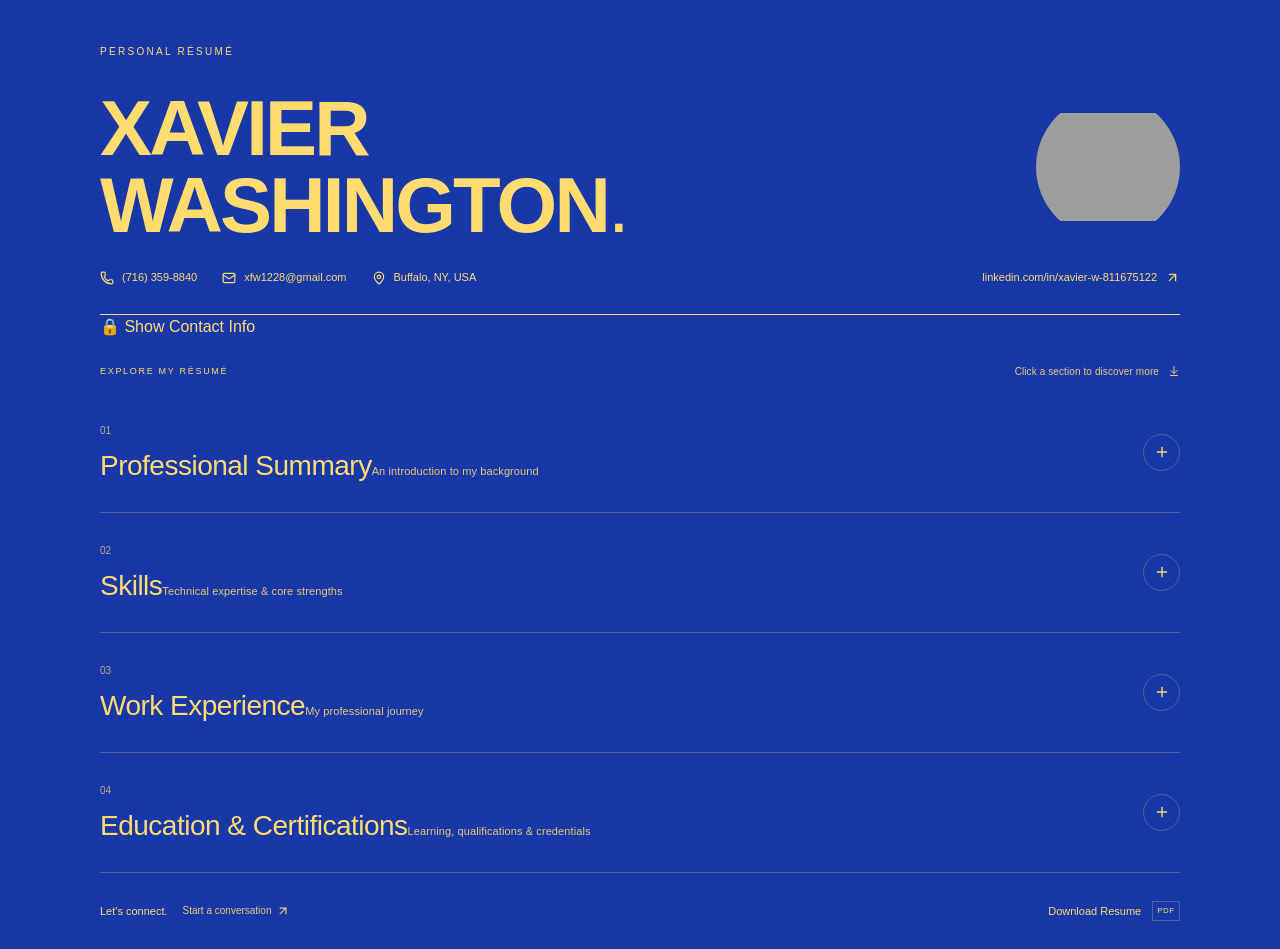
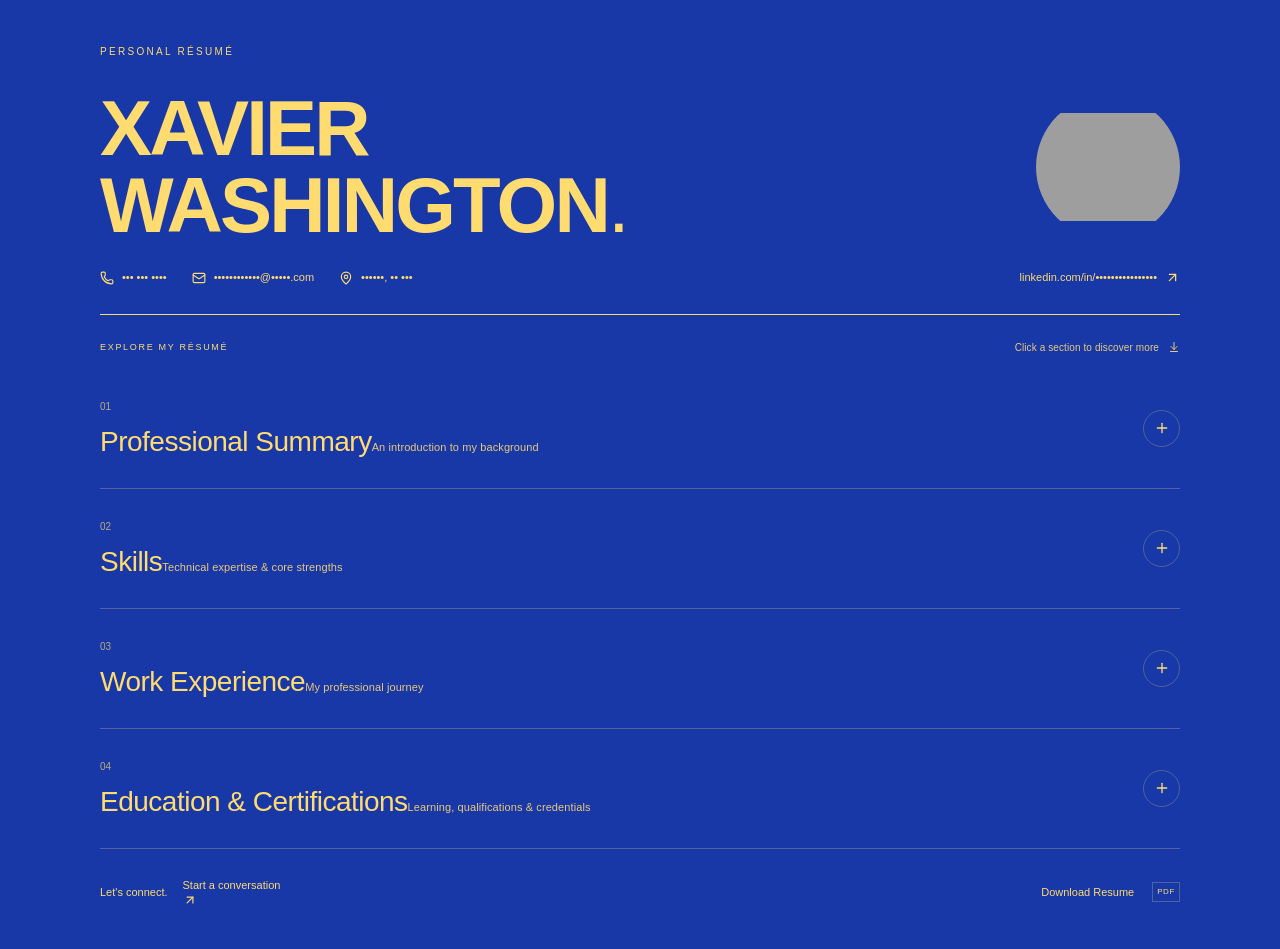
Before and after one commit to Xfw1228/web-resume, a Next.js app: page / in a window 1280 px wide. Built offline with nearby package versions, Linux system fonts and the light colour scheme; grey boxes are pictures that could not be loaded.

Commit message:
Replace personal info with masked placeholders, blur LinkedIn URL, and disable PDF download link

```diff
--- a/components/resume.tsx
+++ b/components/resume.tsx
@@ -37,7 +37,6 @@ function Experience({ title, date, role, points }: { title: string; date: string
 export default function Resume() {
   const dialog = useRef<HTMLDialogElement>(null)
   const [active, setActive] = useState(0)
-  const [showPersonalInfo, setShowPersonalInfo] = useState(false)
 
   function openSection(index: number) {
     setActive(index)
@@ -54,25 +53,18 @@ export default function Resume() {
           <div className="identity"><h1>XAVIER<br />WASHINGTON<span className="name-period">.</span></h1></div>
           <div className="logo-wrap"><img src="https://hebbkx1anhila5yf.public.blob.vercel-storage.com/Untitled%20-%20October%2005%2C%202026%20at%2012.45.35%20%281%29-k36cF2BOD1IlTXecPDRHAtiHQ70Ex" alt="Xavier Washington" /></div>
         </div>
-        <address className={`contact-details ${!showPersonalInfo ? 'blur-personal-info' : ''}`}>
-          <a href="tel:+17163598840" title={showPersonalInfo ? '' : 'Hover to reveal'}><Phone size={14} />(716) 359-8840</a>
-          <a href="mailto:xfw1228@gmail.com" title={showPersonalInfo ? '' : 'Hover to reveal'}><Mail size={14} />xfw1228@gmail.com</a>
-          <span title={showPersonalInfo ? '' : 'Hover to reveal'}><MapPin size={14} />Buffalo, NY, USA</span>
-          <a href="https://www.linkedin.com/in/xavier-w-811675122" target="_blank" rel="noopener noreferrer" className="linkedin">linkedin.com/in/xavier-w-811675122<ArrowUpRight size={15} /></a>
+        <address className="contact-details blur-personal-info">
+          <span><Phone size={14} />••• ••• ••••</span>
+          <span><Mail size={14} />••••••••••••@•••••.com</span>
+          <span><MapPin size={14} />••••••, •• •••</span>
+          <span className="linkedin">linkedin.com/in/••••••••••••••••<ArrowUpRight size={15} /></span>
         </address>
-        <button
-          className="toggle-personal-info"
-          onClick={() => setShowPersonalInfo(!showPersonalInfo)}
-          aria-label={showPersonalInfo ? 'Hide personal information' : 'Show personal information'}
-        >
-          {showPersonalInfo ? '🔓 Hide Contact Info' : '🔒 Show Contact Info'}
-        </button>
       </header>
       <section className="section-directory" aria-label="Résumé sections">
         <div className="directory-intro"><span>EXPLORE MY RÉSUMÉ</span><span>Click a section to discover more <ArrowDownToLine size={12} /></span></div>
         {sections.map((section, index) => <h2 key={section.title}><button className="section-trigger" onClick={() => openSection(index)} aria-haspopup="dialog"><span className="section-text"><span className="section-number">{String(index + 1).padStart(2, '0')}</span><span><span className="section-title">{section.title}</span><span className="section-description">{section.label}</span></span></span><span className="open-icon"><Plus size={16} /></span></button></h2>)}
       </section>
-      <footer className="resume-footer"><span>Let's connect.<a href="mailto:xfw1228@gmail.com">Start a conversation <ArrowUpRight size={14} /></a></span><a className="download-link" href="/xavier-washington-resume.pdf" download>Download Resume<span className="pdf-label">PDF</span></a></footer>
+      <footer className="resume-footer"><span>Let's connect.<span>Start a conversation <ArrowUpRight size={14} /></span></span><span className="download-link disabled" title="Download disabled">Download Resume<span className="pdf-label">PDF</span></span></footer>
     </div>
     <dialog ref={dialog} className="resume-dialog" aria-labelledby="section-dialog-title" onClose={restoreScroll} onClick={event => { if (event.target === dialog.current) dialog.current.close() }}>
       <div className="dialog-inner"><div className="dialog-top"><span className="eyebrow">XAVIER WASHINGTON</span><button className="close-dialog" aria-label="Close section" onClick={() => dialog.current?.close()}><X size={20} /></button></div><h2 id="section-dialog-title">{sections[active]?.title}</h2><div className="dialog-body">{sections[active]?.content}</div></div>
```
